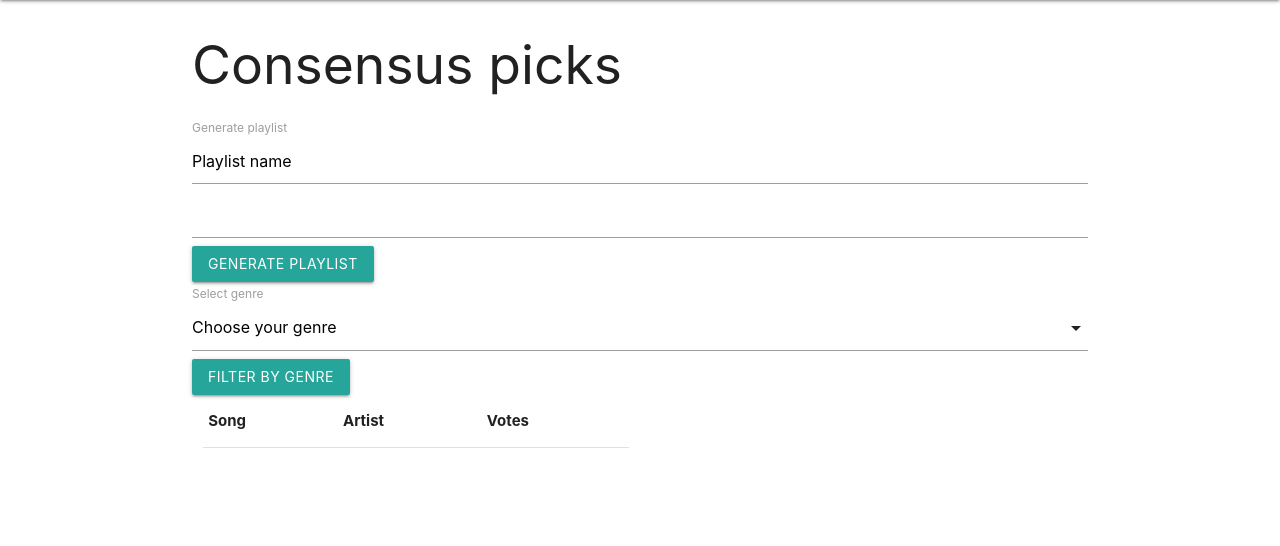
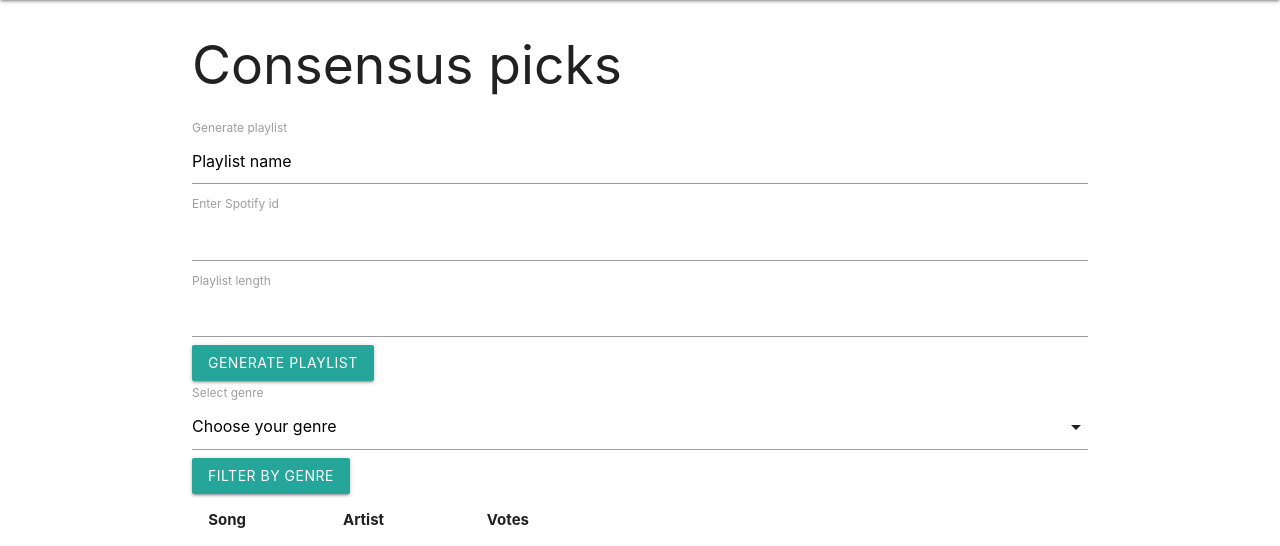
Before and after one commit to rrit5727/project4, a Django app: page /results/ in a window 1280 px wide. Shown: the part 64-610 px from the top of the page. Run offline with Django 4.2, Linux system fonts and the light colour scheme; data that the repository does not hold is empty; parts of the project's set-up code (start-up, migrations or seed data) failed here and were passed over.

Commit message:
add enter spotify id functionality

```diff
--- a/main_app/playlist.py
+++ b/main_app/playlist.py
@@ -6,14 +6,15 @@ import os
 
 load_dotenv()
 
-def fetch_playlist(selected_songs, playlist_name, playlist_length):
+def fetch_playlist(spotify_id, selected_songs, playlist_name):
     client_id = os.getenv("SPOTIPY_CLIENT_ID")
     client_secret = os.getenv("SPOTIPY_CLIENT_SECRET")
     redirect_uri = os.getenv("SPOTIPY_REDIRECT_URI")
 
 
     scope = 'playlist-modify-public'
-    username = '1230947442'
+    # username = '1230947442'
+    username = spotify_id
     token = SpotifyOAuth(scope=scope, username=username)
     spotifyObject = spotipy.Spotify(auth_manager = token)
 
--- a/main_app/templates/filtered_results.html
+++ b/main_app/templates/filtered_results.html
@@ -9,6 +9,7 @@
         <label for="playlist">Generate playlist</label>
         <input type="text" id="playlist_name" name="playlist_name">
         <input type="number" id="playlist_length" name="playlist_length">
+        <input type="number" id="spotify_id" name="spotify_id">
         <input type="hidden" name="genre" value="{{ genre }}"">
         <input type="submit" class="btn" value="generate playlist">
     </form>
--- a/main_app/templates/results.html
+++ b/main_app/templates/results.html
@@ -8,6 +8,9 @@
         {% csrf_token %}
         <label for="playlist">Generate playlist</label>
         <input type="text" id="playlist_name" name="playlist_name" value="Playlist name">
+        <label for="spotify_id">Enter Spotify id</label>
+        <input type="number" id="spotify_id" name="spotify_id" value="spotify_id">
+        <label for="playlist_length">Playlist length</label>
         <input type="number" id="playlist_length" name="playlist_length" value="playlist length">
         <input type="submit" class="btn" value="generate playlist">
     </form>
--- a/main_app/views.py
+++ b/main_app/views.py
@@ -384,17 +384,17 @@ def retrieve_genre_for_scraped_song(scraped_artist_name):
 def generate(request):
     urls = [
     'https://www.nme.com/en_au/features/music-features/best-songs-of-2023-3-3552893',
-    'https://consequence.net/2023/12/200-best-songs-of-2023-list/22/',
-    'https://pitchfork.com/features/lists-and-guides/best-songs-2023/',
-    'https://variety.com/lists/the-best-songs-of-2023/',
-    'https://www.billboard.com/lists/best-songs-2023/',
-    'https://www.esquire.com/entertainment/music/g45778643/best-new-songs-2023/',
-    'https://www.slantmagazine.com/lists/the-50-best-songs-of-2023/',
-    'https://uproxx.com/music/best-songs-2023-list/',
-    'https://time.com/6340132/best-songs-2023/',
-    'https://www.gq-magazine.co.uk/culture/article/best-songs-2023',
-    'https://www.harpersbazaar.com/culture/art-books-music/g42862748/best-songs-2023/',
-    'https://www.treblezine.com/the-100-best-songs-of-2023/',
+    # 'https://consequence.net/2023/12/200-best-songs-of-2023-list/22/',
+    # 'https://pitchfork.com/features/lists-and-guides/best-songs-2023/',
+    # 'https://variety.com/lists/the-best-songs-of-2023/',
+    # 'https://www.billboard.com/lists/best-songs-2023/',
+    # 'https://www.esquire.com/entertainment/music/g45778643/best-new-songs-2023/',
+    # 'https://www.slantmagazine.com/lists/the-50-best-songs-of-2023/',
+    # 'https://uproxx.com/music/best-songs-2023-list/',
+    # 'https://time.com/6340132/best-songs-2023/',
+    # 'https://www.gq-magazine.co.uk/culture/article/best-songs-2023',
+    # 'https://www.harpersbazaar.com/culture/art-books-music/g42862748/best-songs-2023/',
+    # 'https://www.treblezine.com/the-100-best-songs-of-2023/',
 
 ]
 
@@ -510,7 +510,7 @@ def generate_playlist(request):
         selected_songs = Song.objects.order_by('-occurence')[:playlist_length]
         songs = Song.objects.order_by('-occurence')
 
-    fetch_playlist(selected_songs, playlist_name, playlist_length)
+    fetch_playlist(spotify_id, selected_songs, playlist_name)
 
     context = {
         'songs':songs,
```
